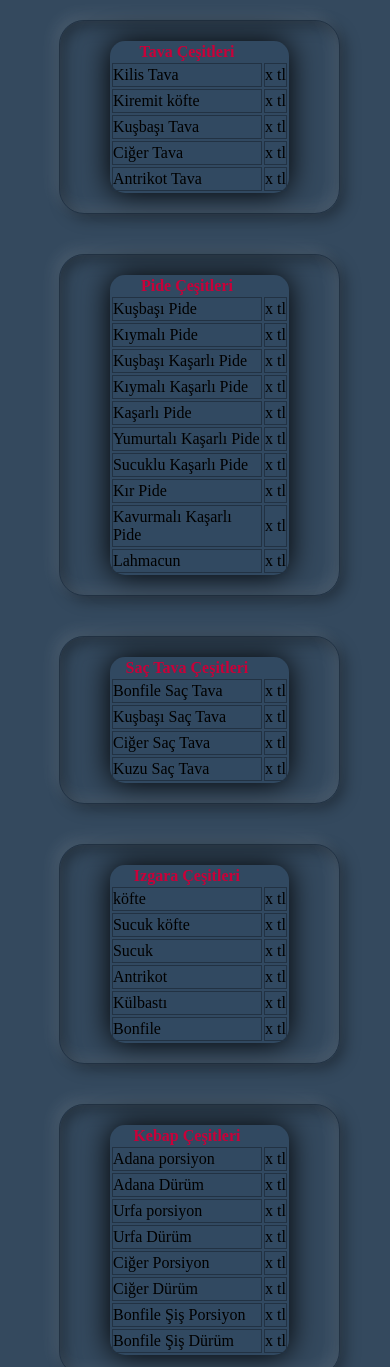
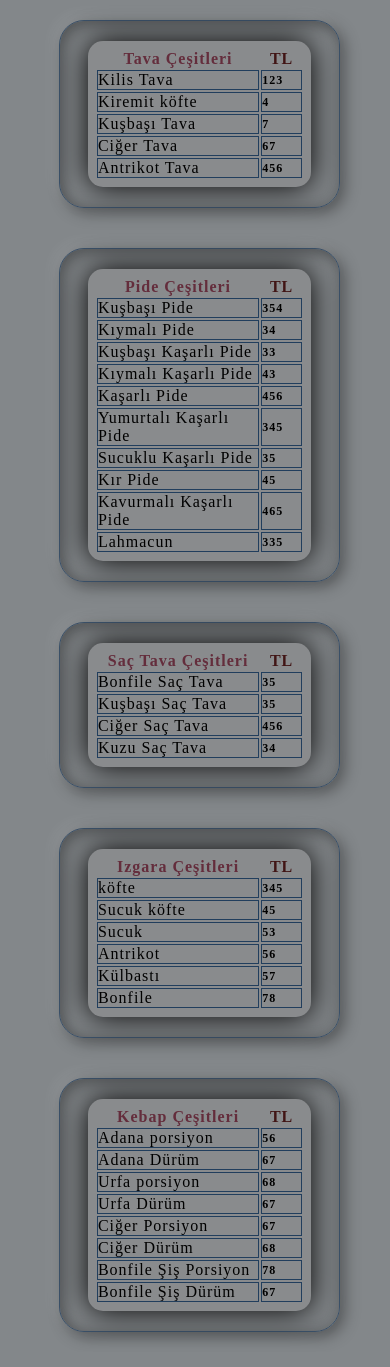
Before and after one commit to AgitBelge/boostrap-exapmle.github.io, a plain HTML site: page menu.html in a window 390 px wide. Shown: the top 1367 px of the page. Drawn offline with Linux system fonts and the light colour scheme.

Commit message:
menu responsive deneme 1

```diff
--- a/menu.html
+++ b/menu.html
@@ -11,149 +11,154 @@
     <menu>
         <table>
             <th>Tava Çeşitleri</th>
+            <th id="tl">TL</th>
             <tr>
                 <td>Kilis Tava</td>
-                <td> x tl</td>
+                <td id="top"> 123</td>
             </tr>
             <tr>
                 <td>Kiremit köfte</td>
-                <td> x tl</td>
+                <td id="top"> 4</td>
             </tr>
             <tr>
                 <td>Kuşbaşı Tava</td>
-                <td> x tl</td>
+                <td id="top">  7</td>
             </tr>
             <tr>
                 <td>Ciğer Tava</td>
-                <td> x tl</td>
+                <td id="top"> 67 </td>
             </tr>
             <tr>
                 <td>Antrikot Tava</td>
-                <td> x tl</td>
+                <td id="top"> 456</td>
             </tr>
         </table>
         <table>
             <th>Pide Çeşitleri</th>
+            <th id="tl">TL</th>
             <tr>
                 <td>Kuşbaşı Pide</td>
-                <td> x tl</td>
+                <td id="top"> 354 </td>
             </tr>
             <tr>
                 <td>Kıymalı Pide</td>
-                <td> x tl</td>
+                <td id="top"> 34 </td>
             </tr>
             <tr>
                 <td>Kuşbaşı Kaşarlı Pide</td>
-                <td> x tl</td>
+                <td id="top"> 33 </td>
             </tr>
             <tr>
                 <td>Kıymalı Kaşarlı Pide</td>
-                <td> x tl</td>
+                <td id="top"> 43</td>
             </tr>
             <tr>
                 <td>Kaşarlı Pide</td>
-                <td> x tl</td>
+                <td id="top"> 456 </td>
             </tr>
             <tr>
                 <td>Yumurtalı Kaşarlı Pide</td>
-                <td> x tl</td>
+                <td id="top"> 345</td>
             </tr>
             <tr>
                 <td>Sucuklu Kaşarlı Pide</td>
-                <td> x tl</td>
+                <td id="top"> 35</td>
             </tr>
             <tr>
                 <td>Kır Pide</td>
-                <td> x tl</td>
+                <td id="top"> 45</td>
             </tr>
             <tr>
                 <td>Kavurmalı Kaşarlı Pide</td>
-                <td> x tl</td>
+                <td id="top"> 465</td>
             </tr>
             <tr>
                 <td>Lahmacun</td>
-                <td> x tl</td>
+                <td id="top"> 335</td>
             </tr>
         </table>
         <table>
             <th>Saç Tava Çeşitleri</th>
+            <th id="tl">TL</th>
             <tr>
                 <td>Bonfile Saç Tava</td>
-                <td> x tl</td>
+                <td id="top"> 35</td>
             </tr>
             <tr>
                 <td>Kuşbaşı Saç Tava</td>
-                <td> x tl</td>
+                <td id="top"> 35</td>
             </tr>
             <tr>
                 <td>Ciğer Saç Tava</td>
-                <td> x tl</td>
+                <td id="top"> 456</td>
             </tr>
             <tr>
                 <td>Kuzu Saç Tava</td>
-                <td> x tl</td>
+                <td id="top"> 34</td>
             </tr>
         </table>
         <table>
             <th>Izgara Çeşitleri</th>
+            <th id="tl">TL</th>
             <tr>
                 <td>köfte</td>
-                <td> x tl</td>
+                <td id="top"> 345</td>
             </tr>
             <tr>
                 <td>Sucuk köfte</td>
-                <td> x tl</td>
+                <td id="top"> 45</td>
             </tr>
             <tr>
                 <td>Sucuk</td>
-                <td> x tl</td>
+                <td id="top"> 53</td>
             </tr>
             <tr>
                 <td>Antrikot</td>
-                <td> x tl</td>
+                <td id="top"> 56 </td>
             </tr>
             <tr>
                 <td>Külbastı</td>
-                <td> x tl</td>
+                <td id="top"> 57 </td>
             </tr>
             <tr>
                 <td>Bonfile</td>
-                <td> x tl</td>
+                <td id="top"> 78</td>
             </tr>
         </table>
         <table>
             <th>Kebap Çeşitleri</th>
+            <th id="tl">TL</th>
             <tr>
                 <td>Adana porsiyon</td>
-                <td> x tl</td>
+                <td id="top"> 56</td>
             </tr>
             <tr>
                 <td>Adana Dürüm</td>
-                <td> x tl</td>
+                <td id="top"> 67</td>
             </tr>
             <tr>
                 <td>Urfa porsiyon</td>
-                <td> x tl</td>
+                <td id="top"> 68</td>
             </tr>
             <tr>
                 <td>Urfa Dürüm</td>
-                <td> x tl</td>
+                <td id="top"> 67</td>
             </tr>
             <tr>
                 <td>Ciğer Porsiyon</td>
-                <td> x tl</td>
+                <td id="top"> 67</td>
             </tr>
             <tr>
                 <td>Ciğer Dürüm</td>
-                <td> x tl</td>
+                <td id="top"> 68</td>
             </tr>
             <tr>
                 <td>Bonfile Şiş Porsiyon</td>
-                <td> x tl</td>
+                <td id="top"> 78</td>
             </tr>
             <tr>
                 <td>Bonfile Şiş Dürüm</td>
-                <td> x tl</td>
+                <td id="top"> 67</td>
             </tr>
         </table>
     </menu>
--- a/style/menu.css
+++ b/style/menu.css
@@ -4,7 +4,7 @@
     box-sizing: border-box;
 }
 body{
-    background-color: #34495E ;
+    background-color: #83878a ;
 }
 menu{
     width: 80%;
@@ -12,10 +12,11 @@ menu{
     margin: 0 auto;
 }
 tbody{
-    background-color: #314961;
+    background-color: #898b8d;
+    width: 80%;
     filter: drop-shadow(0 0 15px);
     border-radius: 15px;
-
+    padding: 7px;
 }
 table{
     padding: 20px 0;
@@ -24,16 +25,29 @@ table{
     display: flex;
     border-radius: 25px;
     justify-content: center;
-    border: thin solid #223243;
+    border: thin solid #3b5169;
     box-shadow: -5px -5px 15px rgba(255, 255, 255, 0.1),5px 5px 15px rgba(0, 0, 0, 0.35),
-    inset -5px -5px 15px rgba(255, 255, 255, 0.1), inset 5px 5px 15px rgba(0, 0, 0, 0.35);
+    inset -5px -5px 15px rgba(2, 2, 2, 0.1), inset 5px 5px 15px rgba(0, 0, 0, 0.35);
+}
+th#tl{
+    color: rgb(65, 21, 21);
 }
 th{
-    color:#c80139;
+    color:#642d3c;
     width: 150px;
+    width: 30rem;
 
 }
 tr,td{
-    border: thin solid #223243;
-    padding: 2px 0;
+    position: relative;
+    border: thin solid #213e5d;
+    letter-spacing: 1px;
+    width: 80%;
 }
+
+@media only screen and (max-width : 750px){
+    td[id="top"]{
+        font-size: 12px;
+        font-weight: bold;
+    }
+}
```
